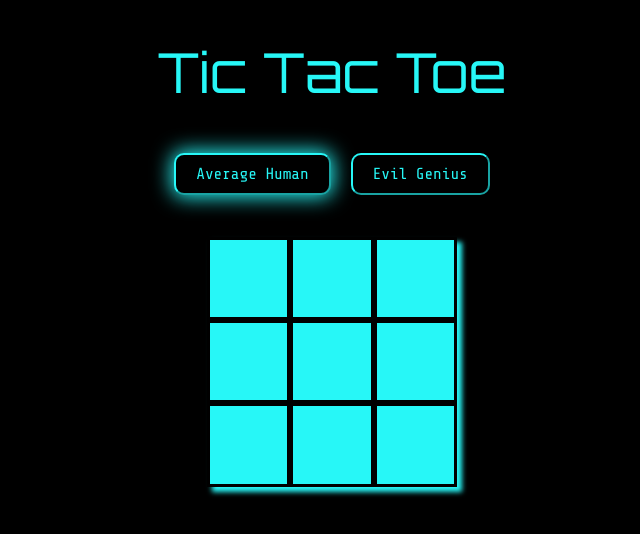
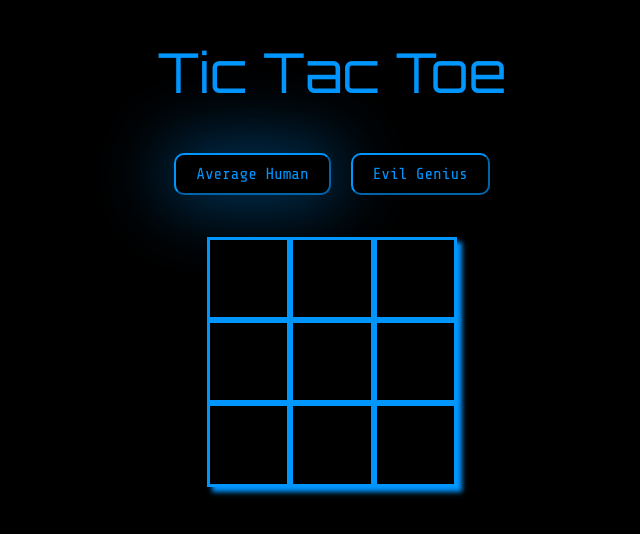
Before and after one commit to natashaU/SmartTicTacToe, a React (Create React App) app: page / in a window 1280 px wide. Shown: the top 534 px of the page, without its empty margins (308-948 px from the left). Built offline with nearby package versions, Linux system fonts and the light colour scheme; a web font is replaced by a local one.

Commit message:
wargames css edits

```diff
--- a/package.json
+++ b/package.json
@@ -5,7 +5,8 @@
   "dependencies": {
     "react": "^16.1.1",
     "react-dom": "^16.1.1",
-    "react-scripts": "1.0.17"
+    "react-scripts": "1.0.17",
+    "react-typewriter": "^0.4.1"
   },
   "scripts": {
     "start": "react-scripts start",
--- a/src/App.css
+++ b/src/App.css
@@ -6,7 +6,10 @@
 
 body {
   background-color: black;
-  /*color: #01D5DA; */
+
+
+  color: rgba( 0, 150, 254, 1 );
+  /*color: #01D5DA delete above; */
   /*background-color: #e6e6e6;
   color: #000000;*/
 }
@@ -18,10 +21,11 @@ body {
 h1 {
   /*color:#000000;*/
 
-  color: #27f7f7;
+  /*color: #27f7f7;*/
+  color: rgba( 0, 150, 254, 1 );
   /*color: #01D5DA;*/
   /*font-family: 'Monofett', cursive;*/
-  font-family: "Orbitron", cursive;
+  font-family: 'Orbitron', cursive;
   font-weight: 400;
   font-size: 55px;
 }
@@ -46,20 +50,31 @@ h1 {
   /*box-sizing: border-box;*/
   display: flex;
   flex-wrap: wrap;
-  box-shadow: 5px 5px 5px #27f7f7;
-  /*box-shadow: 5px 5px 5px grey;*/
+  /*box-shadow: 5px 5px 5px #27f7f7;*/
+  box-shadow: 5px 5px 5px rgba( 0, 150, 254, 1 );
 }
 .board > div {
   display: flex;
   justify-content: center;
   align-items: center;
   box-sizing: border-box;
-  border: 3px solid black;
+  /*border: 3px solid black; // i want
+  background-color: #27f7f7; i want*/
+  /*border: 3px rgba( 0, 150, 254, 1 );*/
+
+  background: black;
+  border: 3px solid rgba( 0, 150, 254, 1 );
+  /*border: 3px solid #27f7f7;*/
+
+
+
+
+
+
   /*border: 1px solid #9E9E9E*/;
   width: 33.33%;
   height: 33.33%;
   /*background-color: #FAFEFE; */
-  background-color: #27f7f7;
   /*background-color: #01D5DA;*/
 
   font-size: 25px;
@@ -74,12 +89,14 @@ h1 {
 .btn {
   margin: 10px;
   border-radius: 10px;
-  border-color: #27f7f7;
-  /*border-color: solid rgba( 0, 150, 254, .5 );*/
+  /*border-color: #27f7f7; the old one */
+  border-color: rgba(0, 150, 254, 1);
   background-color: #000;
   /*background-color: #AFB5B0; /* Green */
   /*border: none;*/
-  color: #27f7f7;
+
+  color: rgba( 0, 150, 254, 1 );
+  /*color: #27f7f7; color i wanna use*/
   font-family:  "Share Tech Mono", cursive;
   /*color: rgba( 0, 150, 254, .5 );*/
   /*color: white;*/
@@ -93,8 +110,11 @@ h1 {
 
 
 .btn.focused {
-  border-color: #27f7f7;
-  box-shadow: 0 0 20px 2px #27f7f7;
+  /*border-color: #27f7f7;
+  box-shadow: 0 0 20px 2px #27f7f7;*/
+  border-color: rgba( 0, 150, 254, 1 );
+  box-shadow: 0 0 70px 10px rgba( 0, 150, 254, .4 );
+
   /*background-color: #4D7E94; /* Green */
 }
 .modal {
--- a/src/App.js
+++ b/src/App.js
@@ -1,6 +1,7 @@
 import React, { Component } from 'react';
 import Board from './Board';
 import './App.css';
+import TypeWriter from 'react-typewriter';
 
 class App extends Component {
   constructor(props) {
@@ -10,7 +11,8 @@ class App extends Component {
       player: "X",
       winner: false,
       tie: false,
-      level: 'intermediate'
+      level: 'intermediate',
+      testing: ''
     };
     this.handleClick = this.handleClick.bind(this)
     // function for user click event on each square
@@ -23,6 +25,7 @@ class App extends Component {
     this.setLevel = this.setLevel.bind(this)
     // function to set level to intermediate or advanced
   }
+
 
 
   nextMove(){
@@ -152,6 +155,7 @@ class App extends Component {
       } else {
         let index = array[Math.floor(Math.random() * array.length)];
         move = {index: index}
+
       }
     }
     return move
@@ -297,7 +301,7 @@ class App extends Component {
     } else if (this.state.tie) {
       modal = (
         <div className="modal">
-          <h1>Congrats! You tied with me, the AI.</h1>
+        <TypeWriter typing={5}><h1>Congrats! You tied with me, the AI.</h1></TypeWriter>
           <button className="btn focused" onClick={()=> {this.setState({tie: false, board: [0,1,2,3,4,5,6,7,8]})}}>New Game!</button>
         </div>
       )
@@ -318,3 +322,5 @@ class App extends Component {
 }
 
 export default App;
+
+// <h1>{Congrats! You tied with me, the AI.}</h1>
```
Also changed, not shown: 8 other files (tests, documents, lock files or other folders).
